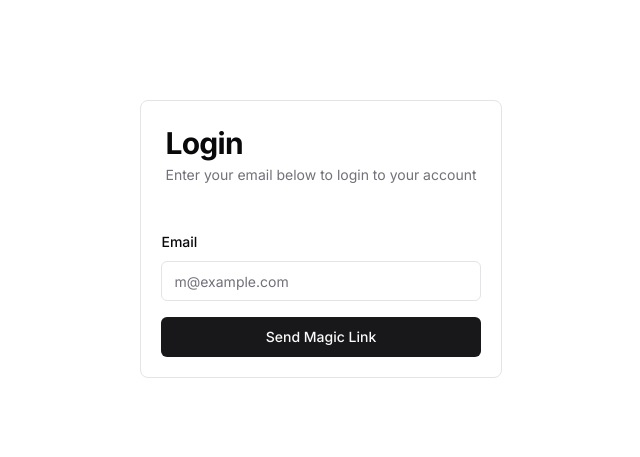
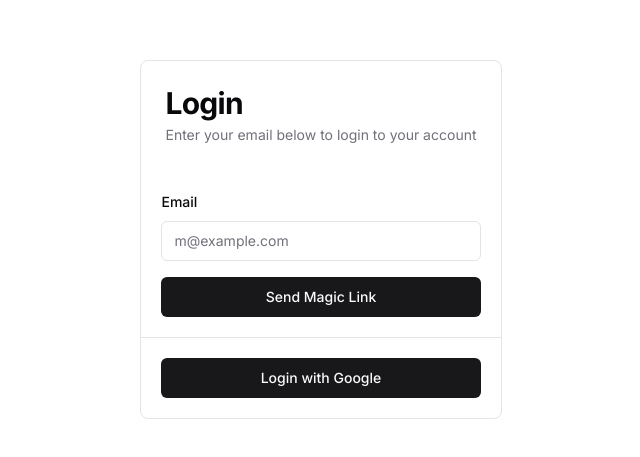
Before and after one commit to Hundlee/micro-saas-todo-app, a Next.js app: page /auth in a window 1280 px wide. Shown: the part 161-618 px from the top of the page, without its empty margins (319-959 px from the left). Built offline with nearby package versions, Linux system fonts and the light colour scheme.

Commit message:
feat: add button to login with google

```diff
--- a/app/auth/_components/auth-form.tsx
+++ b/app/auth/_components/auth-form.tsx
@@ -12,6 +12,7 @@ import { Label } from "@/app/_components/ui/label";
 import { useForm } from "react-hook-form";
 import { signIn } from "next-auth/react";
 import { toast } from "@/app/_components/ui/use-toast";
+import { Separator } from "@/app/_components/ui/separator";
 
 export default function AuthForm() {
     const form = useForm();
@@ -30,6 +31,10 @@ export default function AuthForm() {
             });
         }
     });
+
+    const handleLogin = async () => {
+        await signIn("google");
+    };
 
     return (
         <Card className="mx-auto max-w-sm">
@@ -60,6 +65,16 @@ export default function AuthForm() {
                         : "Send Magic Link"}
                 </Button>
             </form>
+
+            <div className="pb-5">
+                <Separator />
+            </div>
+
+            <div className="px-5 pb-5">
+                <Button className="w-full" onClick={handleLogin}>
+                    Login with Google
+                </Button>
+            </div>
         </Card>
     );
 }
```
